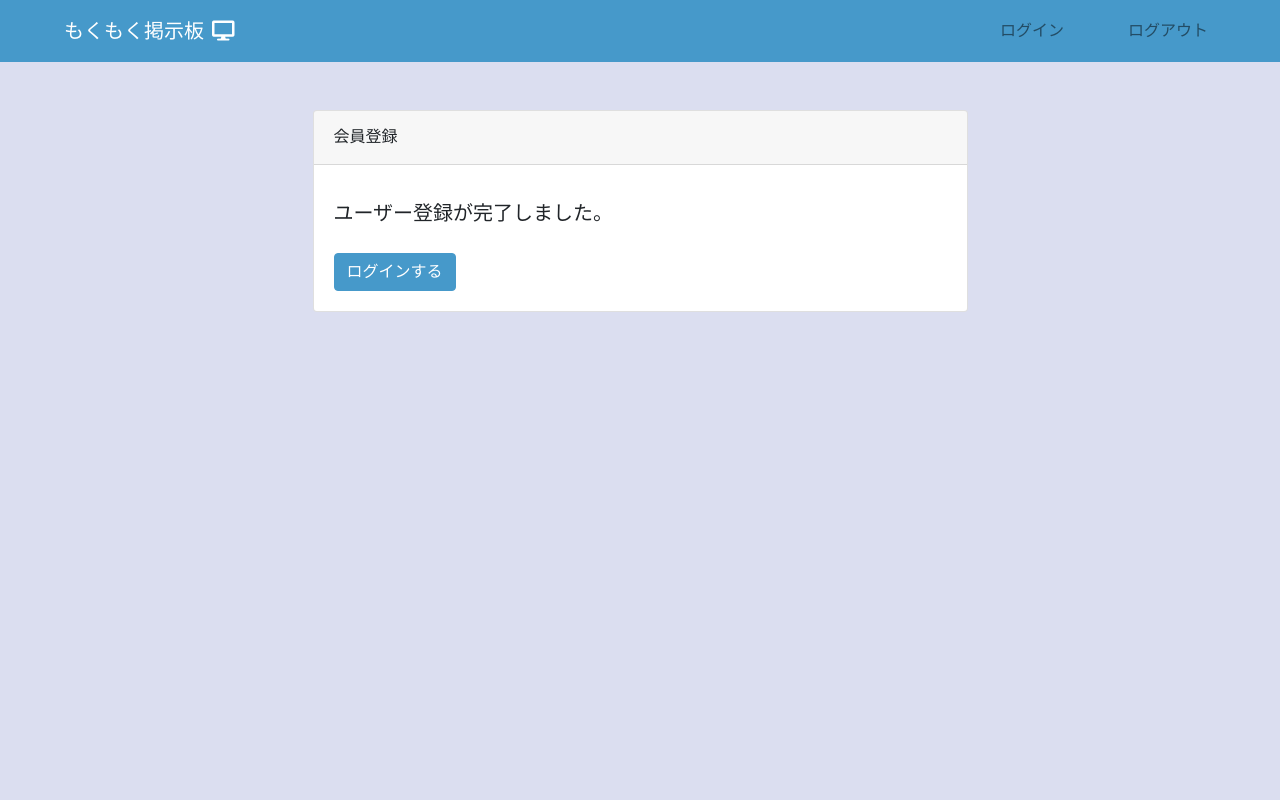
After one commit to tsubasashimazaki/thread, a PHP site: page /complete.php in a window 1280 px wide. The commit adds this page. Run offline with PHP 8.4, Linux system fonts and the light colour scheme; some libraries are stand-ins or nearby versions.

Commit message:
new file: ログイン完了画面作成、データベースへの接続ファイル作成 modified: リンク先、スタイル等の微調整

```diff
--- a/add.php
+++ b/add.php
@@ -19,7 +19,7 @@ if (!empty($_POST)) { //$_POSTがemptyでなければvalidationを返す、ボ
     $fileName = $_FILES['image']['name'];
     if (!empty($fileName)) { //画像が何かしらつけていたら
         $strlenCut = substr($fileName, -3); //ファイル名の語尾3文字を切り取り判別 substr(string, 切り取るint)
-        if ($srlenCut != 'peg' && $srlenCut != 'png' && $srlenCut != 'jpg' && $srlenCut != 'gif') {
+        if ($strlenCut != 'peg' && $strlenCut != 'png' && $strlenCut != 'jpg' && $strlenCut != 'gif') {
             $error['image'] = 'type'; //もし指定されたタイプでなければtypeError
         }
     }
--- /dev/null
+++ b/complete.php
@@ -0,0 +1,15 @@
+<?php require('templates/header.php'); ?>
+<div class="contaier">
+    <div class="row">
+        <div class="card col-md-6 mx-auto px-0">
+          <div class="card-header">
+            会員登録
+          </div>
+          <div class="card-body">
+            <h5 class="card-title py-3">ユーザー登録が完了しました。</h5>
+            <a href="login.php" class="btn btn-primary">ログインする</a>
+          </div>
+        </div>
+    </div>
+</div>
+<?php require('templates/footer.php'); ?>
--- a/css/style.css
+++ b/css/style.css
@@ -2,10 +2,14 @@ body {
     height: 100vh;
     font-family:  sans-serif;
     background-color: #dbdef0;
+    line-height: 1.8;
 }
 p {font-family: sans-serif;font-size: 20px;}
 h2 {font-family: sans-serif;font-weight: bold;}
-
+img{
+    width: 100%;
+    height: auto;
+}
 
 /* ーーーー　header.php　ーーーーー */
 .threadIcon {
--- a/templates/header.php
+++ b/templates/header.php
@@ -23,7 +23,7 @@
   <div class="collapse navbar-collapse" id="navbarTogglerDemo02">
     <ul class="navbar-nav ml-auto mr-5 mt-2 mt-lg-0">
       <li class="nav-item">
-        <a class="nav-link ml-5" href="login.php">ログイン</a>
+        <a class="nav-link ml-5" href="add.php">ログイン</a>
       </li>
       <li class="nav-item">
         <a class="nav-link ml-5" href="logout.php">ログアウト</a>
--- a/top.php
+++ b/top.php
@@ -29,7 +29,7 @@
                     <p>インプットだけでなく、学んだことをアウトプットしてみることで自身の理解を深められる。</p>
                     <p>今までの学習過程を振り返れるので挫折しにくくなる。</p>
                     <p>頑張れる仲間がいるのでモチベーションを高められる<br>などなど...。</p>
-                    <p class="pt-5">使いかたは自由なので、あなたにあった使い方をしてみてください！</p>
+                    <p class="pt-5">一時的なメモとして使ったり、自身の成長の記録として使ったりするのもOKです。使いかたは自由なので、あなたにあった使い方をしてみてください！</p>
                 </div>
             </div>
     </div>
```
Also changed, not shown: confilm.php (+22 -2 lines), database.php (added, +7 -0 lines), img/about.jpg (deleted), img/about2.jpg (deleted), img/bg-ground.jpg (deleted), user_profile/20200705103620ダウンロード.jpeg (renamed from user_profile/20200705020006ダウンロード.jpeg).
